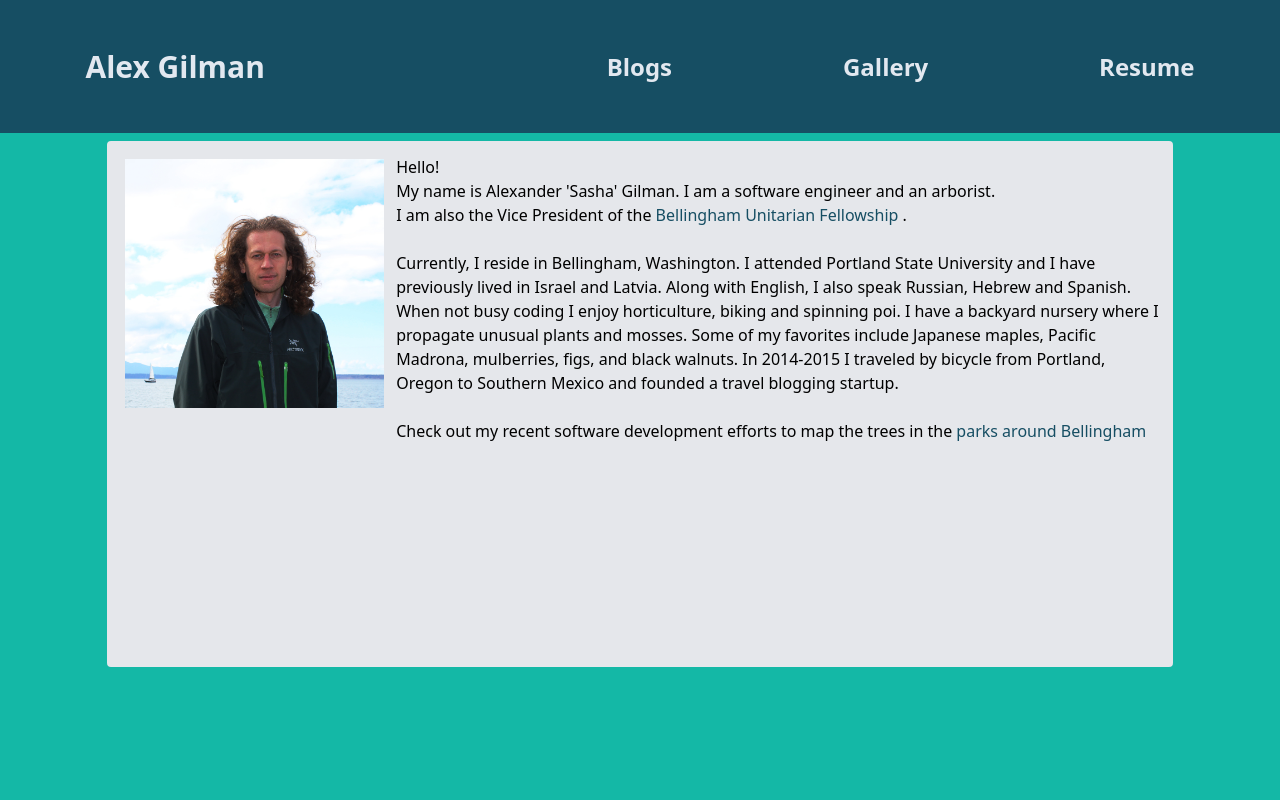
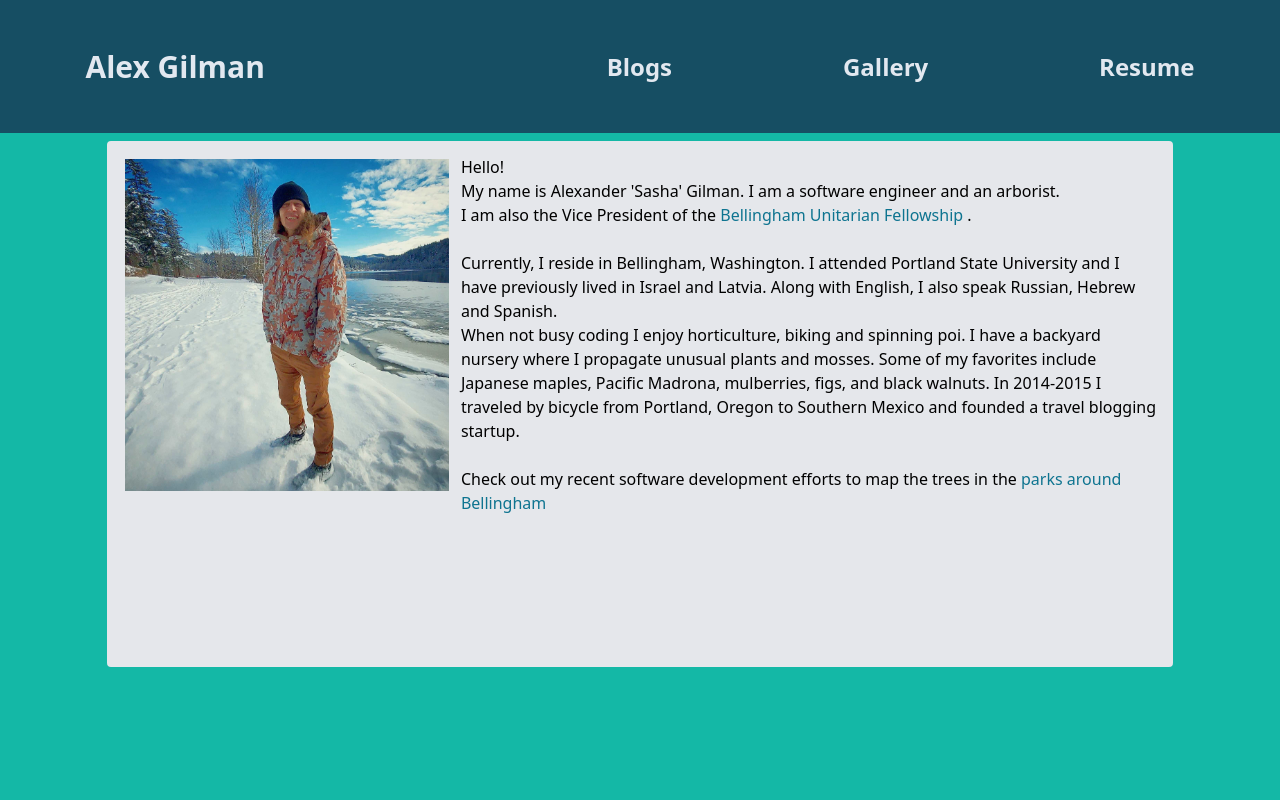
Before and after one commit to agilman/agilman, a Django app: template home/templates/home/home_page.html in a window 1280 px wide. Run offline with Django 4.2, Linux system fonts and the light colour scheme; the template is opened without the code that fills it, so the values that code supplies are empty; parts of the project's set-up code (start-up, migrations or seed data) failed here and were passed over; some libraries are stand-ins or nearby versions.

Commit message:
Changed landing page image. Changed URL style

```diff
--- a/home/templates/home/home_page.html
+++ b/home/templates/home/home_page.html
@@ -3,13 +3,13 @@
 <div class="flex justify-between h-4/5">
   <div class="flex"></div>
   <div class="flex border-2 w-5/6 rounded p-3 mt-2 bg-gray-200 ">
-    <img class="object-contain h-3/6 m-1" src="/static/agilman.jpg">
+    <img class="object-contain h-4/6 m-1" src="/static/agilman.jpg">
     <span class="font-poppins pl-2">
       Hello!
       <br>
       My name is Alexander 'Sasha' Gilman. I am a software engineer and an arborist.
       <br>
-      I am also the Vice President of the <a href="https://www.buf.org" class="text-cyan-900">Bellingham Unitarian Fellowship </a>.
+      I am also the Vice President of the <a href="https://www.buf.org" class="text-cyan-700 hover:text-cyan-800 hover:font-semibold">Bellingham Unitarian Fellowship </a>.
       <br>
       <br>
       Currently, I reside in Bellingham, Washington. I attended Portland State University and I have previously lived in Israel and Latvia. Along with English, I also speak Russian, Hebrew and Spanish.
@@ -17,7 +17,7 @@
       When not busy coding I enjoy horticulture, biking and spinning poi. I have a backyard nursery where I propagate unusual plants and mosses. Some of my favorites include Japanese maples, Pacific Madrona, mulberries, figs, and black walnuts. In 2014-2015 I traveled by bicycle from Portland, Oregon to Southern Mexico and founded a travel blogging startup.
       <br>
       <br>
-      Check out my recent software development efforts to map the trees in the <a href="https://trees.agilman.org" class="text-cyan-900">parks around Bellingham</a>
+      Check out my recent software development efforts to map the trees in the <a href="https://trees.agilman.org" class="text-cyan-700 hover:text-cyan-800 hover:font-semibold">parks around Bellingham</a>
     </span>
 
   </div class="flex">
```
Also changed, not shown: agilman/static/agilman.jpg.
